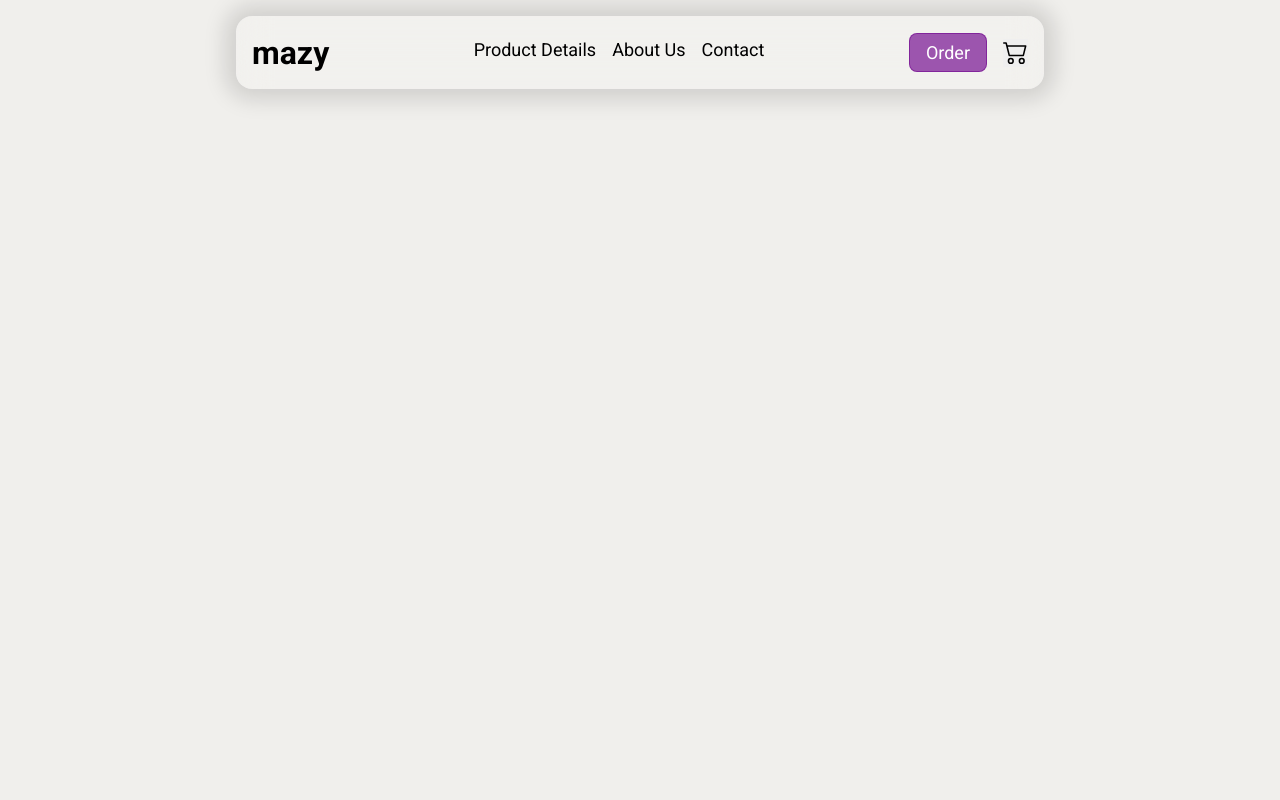
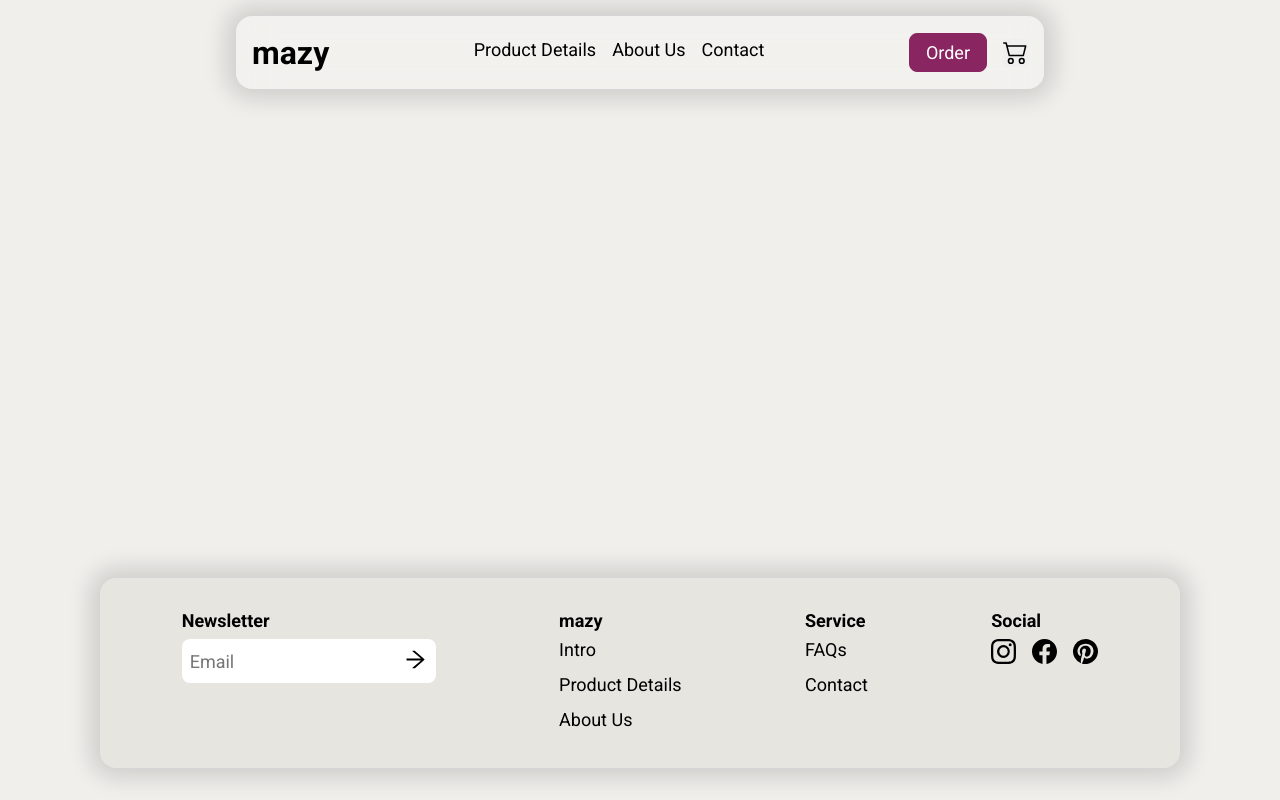
Before and after one commit to fernandopanduro/Macy, a React (Vite) app: page / in a window 1280 px wide. Built offline with nearby package versions, Linux system fonts and the light colour scheme.

Commit message:
Creado Footer

```diff
--- a/src/App.jsx
+++ b/src/App.jsx
@@ -2,6 +2,7 @@ import Header from './assets/components/Header/Header'
 import { BrowserRouter as Router, Routes, Route } from 'react-router-dom'
 
 import './App.module.css'
+import Footer from './assets/components/Footer/Footer'
 
 function App() {
 
@@ -13,6 +14,8 @@ function App() {
       <Routes>
         {/* <Route path="/" element={<Home />} /> */}
       </Routes>
+
+      <Footer />
     </Router>
   )
 }
--- /dev/null
+++ b/src/assets/components/Footer/Footer.jsx
@@ -0,0 +1,85 @@
+import { AiOutlineArrowRight } from 'react-icons/ai'
+import { BsInstagram, BsFacebook, BsPinterest } from 'react-icons/bs';
+import { Link } from 'react-router-dom';
+
+import styles from './Footer.module.css';
+
+export default function Footer() {
+  return (
+    <footer className={`container ${styles.footer}`}>
+        <div className={styles.containerFooter}>
+            <div className={styles.sectionFooter}>
+                <h4 className={styles.title}>Newsletter</h4>
+                <label className={styles.newsletter} htmlFor="newsletter">
+                    <input className={styles.newsletterInput} type="email" autoComplete='email' required placeholder='Email' />
+                    <button className={styles.btn}><AiOutlineArrowRight className={styles.newsletterRight} size={25} /></button>
+                </label>
+            </div>
+            <div className={styles.sectionFooter}>
+                <h4 className={styles.title}>
+                    <Link className={styles.titleLink} to="/">
+                    <span className={styles.titleSpan}>
+                        mazy
+                    </span>
+                    </Link>
+                </h4>
+
+                <nav className={styles.nav}>
+                    <ul className={styles.list}>
+                        <li className={styles.listItem}>
+                            <Link className={styles.listLink} to="/">Intro</Link>
+                            <span className={styles.listBar}></span>
+                        </li>
+                        <li className={styles.listItem}>
+                            <Link className={styles.listLink} to="/productdetails">Product Details</Link>
+                            <span className={styles.listBar}></span>
+                        </li>
+                        <li className={styles.listItem}>
+                            <Link className={styles.listLink} to="/about">About Us</Link>
+                            <span className={styles.listBar}></span>
+                        </li>
+                    </ul>
+                </nav>
+            </div>
+            <div className={styles.sectionFooter}>
+                <h4 className={styles.title}>Service</h4>
+                <nav className={styles.nav}>
+                    <ul className={styles.list}>
+                        <li className={styles.listItem}>
+                            <Link className={styles.listLink} to="/faqs">FAQs</Link>
+                            <span className={styles.listBar}></span>
+                        </li>
+                        <li className={styles.listItem}>
+                            <Link className={styles.listLink} to="/contact">Contact</Link>
+                            <span className={styles.listBar}></span>
+                        </li>
+                    </ul>
+                </nav>
+            </div>
+            <div className={styles.sectionFooter}>
+                <h4 className={styles.title}>Social</h4>
+                <nav className={styles.nav}>
+                    <ul className={`${styles.list} ${styles.listSocial}`}>
+                        <li className={styles.listItem}>
+                            <a className={styles.listLink} href='#' name='Instagram' target='_blank'><BsInstagram size={25}/></a>
+                            <span className={styles.listBar}></span>
+                        </li>
+                        <li className={styles.listItem}>
+                            <a className={styles.listLink} href='#' name='Facebook' target='_blank'><BsFacebook size={25}/></a>
+                            <span className={styles.listBar}></span>
+                        </li>
+                        <li className={styles.listItem}>
+                            <a className={styles.listLink} href='#' name='Pinterest' target='_blank'><BsPinterest size={25}/></a>
+                            <span className={styles.listBar}></span>
+                        </li>
+                    </ul>
+                </nav>
+            </div>
+        </div>
+
+        <div>
+
+        </div>
+    </footer>
+  )
+}
--- /dev/null
+++ b/src/assets/components/Footer/Footer.module.css
@@ -0,0 +1,97 @@
+.footer {
+    position: absolute;
+    bottom: var(--margin-x);
+    left: 0;
+    right: 0;
+    padding: var(--margin-x);
+
+    background-color: #e6e5e0;
+    backdrop-filter: blur(var(--blur-filter));
+    border-radius: var(--border-radius-m);
+
+    box-shadow: var(--shadow);
+    -webkit-box-shadow: var(--shadow);
+    -moz-box-shadow: var(--shadow);
+}
+
+.containerFooter {
+    display: flex;
+    gap: var(--margin-l);
+    justify-content: space-around;
+}
+
+.sectionFooter {
+    display: flex;
+    flex-direction: column;
+    gap: var(--margin-s);
+}
+
+.title {
+    font-size:  var(--font-size-s);
+}
+
+.newsletter {
+    display: flex;
+    width: auto;
+    padding: var(--margin-s);
+    gap: var(--margin-s);
+    background-color: var(--white);
+    border-radius: var(--border-radius-s);
+}
+
+.newsletterInput {
+    border: none;
+    background: transparent;
+    outline: none;
+    font-size: var(--font-size-s);
+}
+
+.btn {
+    background-color: transparent;
+    border: none;
+}
+
+.list {
+    display: flex;
+    flex-direction: column;
+    gap: var(--margin-s);
+}
+
+.listSocial {
+    flex-direction: row;
+    gap: var(--margin-m);
+}
+
+.listItem {
+    display: flex;
+    flex-direction: column;
+    justify-content: center;
+    align-items: flex-start;
+    gap: .1875rem;
+}
+
+.listSocial .listItem {
+    align-items: center;
+}
+
+.listLink {
+    transition: var(--transition-duration);
+    font-size: var(--font-size-s);
+}
+
+.listLink:hover {
+    color: var(--color-primary);
+}
+
+.listLink:hover ~ .listBar {
+    width: 100%;
+    height: .1875rem;
+}
+
+.listBar {
+    width: 0;
+    height: .1875rem;
+    border-radius: .1875rem;
+    background-color: var(--color-primary);
+    transition: var(--transition-duration);
+}
--- a/src/assets/components/Header/Header.jsx
+++ b/src/assets/components/Header/Header.jsx
@@ -5,7 +5,7 @@ import styles from './Header.module.css';
 
 export default function Header() {
   return (
-    <header className={`container ${styles.header}`}>
+    <header className={`${styles.header}`}>
       <h1 className={styles.title}>
         <Link className={styles.titleLink} to="/">
           <span className={styles.titleSpan}>
--- a/src/assets/components/Header/Header.module.css
+++ b/src/assets/components/Header/Header.module.css
@@ -13,7 +13,7 @@
     margin: 0 auto;
     padding: 0 var(--margin-m);
     background-color: rgba(255, 255, 255, 0.13);
-    backdrop-filter: blur(1rem);
+    backdrop-filter: blur(var(--blur-filter));
     border-radius: var(--border-radius-m);
 
     position: fixed;
--- a/src/index.css
+++ b/src/index.css
@@ -5,7 +5,7 @@
     /* Colors */
     --white: #fff;
     --black: #000;
-    --color-primary: rgba(118, 17, 146, 0.695);
+    --color-primary: #892561;
 
     /* Margin */
     --margin-x: 2rem;
@@ -32,6 +32,9 @@
     --font-size-m: 1.5rem;
     --font-size-s: 1.125rem;
     --font-size-sm: 1rem;
+
+    /* Blur */
+    --blur-filter: 1rem;
 }
 
 * {
@@ -60,3 +63,9 @@ li {
 button {
     cursor: pointer;
 }
+
+.container {
+    width: 90%;
+    max-width: 67.5rem;
+    margin: 0 auto;
+}
```
